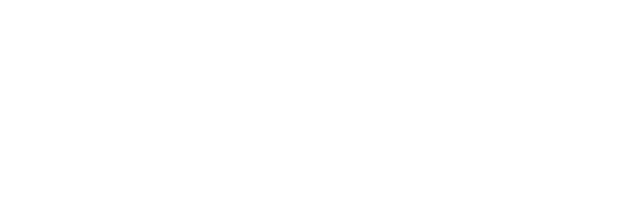
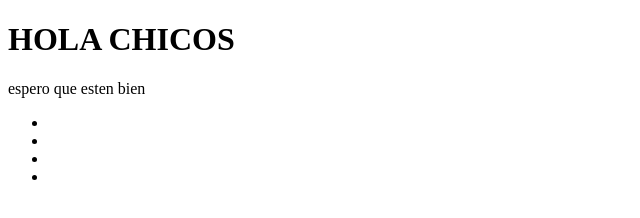
Before and after one commit to piamolteni/tercer_repo, a plain HTML site: page index.html in a window 1280 px wide. Shown: the whole page, without its empty margins (0-640 px from the left). Drawn offline with Linux system fonts and the light colour scheme.

Commit message:
SE AGREGO TITULO Y PARRAFO

```diff
--- a/index.html
+++ b/index.html
@@ -7,6 +7,13 @@
     <title>Document</title>
 </head>
 <body>
-
+    <h1>HOLA CHICOS </h1>
+    <P>espero que esten bien</P>
+    <ul>
+        <li></li>
+        <li></li>
+        <li></li>
+        <li></li>
+    </ul>
 </body>
 </html>
```
